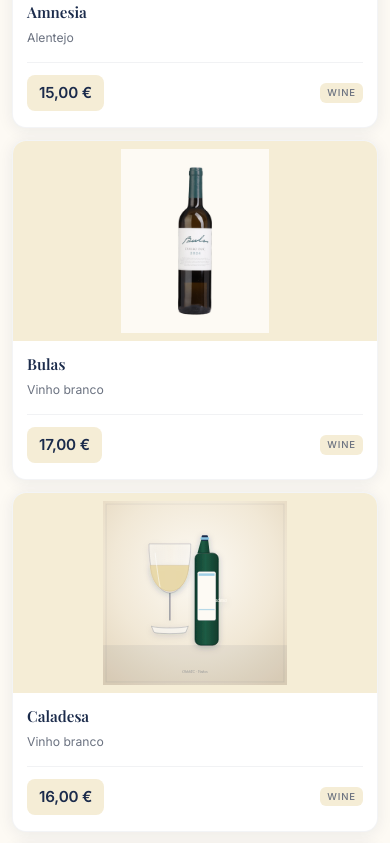
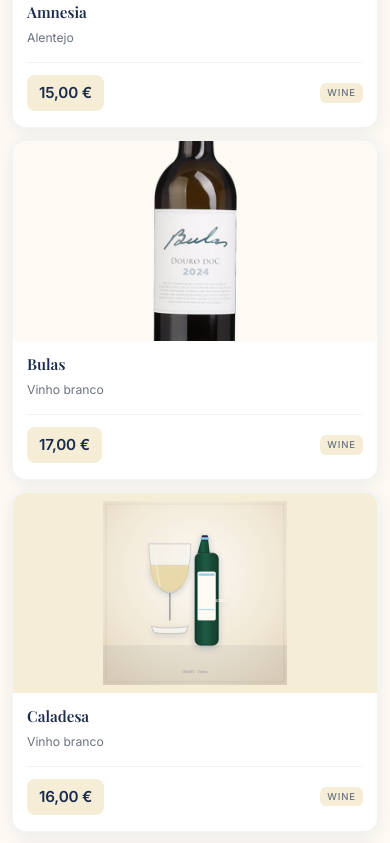
Before and after one commit to jashe1728/ohhhtc-menu, a plain HTML site: page vinhos.html in a window 390 px wide. Shown: the part 836-1679 px from the top of the page. Drawn offline with nearby package versions, Linux system fonts and the light colour scheme; a web font is replaced by a local one.

Commit message:
Ementa de vinhos: 3 colunas + imagens a preencher o cartão (cover) + responsivo 2 colunas

```diff
--- a/vinhos.html
+++ b/vinhos.html
@@ -292,7 +292,7 @@
   /* ── GRID ─────────────────────────────────────────── */
   .cards-grid {
     display: grid;
-    grid-template-columns: repeat(auto-fill, minmax(290px, 1fr));
+    grid-template-columns: repeat(3, 1fr);
     gap: 20px;
   }
 
@@ -317,7 +317,7 @@
   }
   .card:not(:hover) { will-change: auto; }
   .card-img-wrap {
-    position: relative; height: 180px; overflow: hidden;
+    position: relative; height: 300px; overflow: hidden;
     background: var(--sand);
   }
   .card-img-wrap img {
@@ -329,6 +329,10 @@
     object-position: center center;
     padding: 8px;
     background: var(--sand);
+  }
+  .card-img-wrap img.img-cover {
+    object-fit: cover;
+    object-position: center center;
   }
   .card:hover .card-img-wrap img { transform: scale(1.05); }
   .card-img-placeholder {
@@ -460,6 +464,10 @@
     grid-template-columns: 1fr 1fr;
     gap: 20px;
   }
+  @media (max-width: 900px) {
+    .cards-grid { grid-template-columns: repeat(2, 1fr); }
+  }
+
   @media (max-width: 640px) {
     .cards-pair { gap: 10px; }
     .cards-pair .card-img-wrap { height: 120px; }
@@ -635,14 +643,14 @@ const MENU_DATA = [
     icone: "🍷",
     items: [
       { id:78, nome:"Amnesia", preco:15.00, descricao:"Alentejo", tag:"Vinho", imagemUrl:"wines/amnesia-white.svg", imgClass:"img-contain" },
-      { id:79, nome:"Bulas", preco:17.00, descricao:"Vinho branco", tag:"Vinho", imagemUrl:"wineimg_final/bulas-branco.png", imgClass:"img-contain" },
+      { id:79, nome:"Bulas", preco:17.00, descricao:"Vinho branco", tag:"Vinho", imagemUrl:"wineimg_final/bulas-branco.png", imgClass:"img-cover" },
       { id:80, nome:"Caladesa", preco:16.00, descricao:"Vinho branco", tag:"Vinho", imagemUrl:"wines/caladesa.svg", imgClass:"img-contain" },
-      { id:81, nome:"D'Wine Sauvignon Blanc", preco:16.00, descricao:"Famalicão", tag:"Vinho", imagemUrl:"wineimg_final/dwine-sauvignon.png", imgClass:"img-contain" },
-      { id:82, nome:"D'Wine Chardonnay", preco:16.00, descricao:"Vinho branco", tag:"Vinho", imagemUrl:"wineimg_final/dwine-chardonnay.png", imgClass:"img-contain" },
+      { id:81, nome:"D'Wine Sauvignon Blanc", preco:16.00, descricao:"Famalicão", tag:"Vinho", imagemUrl:"wineimg_final/dwine-sauvignon.png", imgClass:"img-cover" },
+      { id:82, nome:"D'Wine Chardonnay", preco:16.00, descricao:"Vinho branco", tag:"Vinho", imagemUrl:"wineimg_final/dwine-chardonnay.png", imgClass:"img-cover" },
       { id:83, nome:"Lacrau Moscatel Galego", preco:19.00, descricao:"Douro", tag:"Vinho", imagemUrl:"wines/lacrau-moscatel.svg", imgClass:"img-contain" },
       { id:84, nome:"Chocopalha Chardonnay", preco:18.00, descricao:"Lisboa", tag:"Vinho", imagemUrl:"wines/chocopalha-chardonnay.svg", imgClass:"img-contain" },
-      { id:85, nome:"Dona Maria", preco:20.00, descricao:"Alentejo", tag:"Vinho", imagemUrl:"wineimg_final/dona-maria-branco.png", imgClass:"img-contain" },
-      { id:86, nome:"Nã Te Rales", preco:17.00, descricao:"Alentejo", tag:"Vinho", imagemUrl:"wineimg_final/na-te-rales-branco.png", imgClass:"img-contain" },
+      { id:85, nome:"Dona Maria", preco:20.00, descricao:"Alentejo", tag:"Vinho", imagemUrl:"wineimg_final/dona-maria-branco.png", imgClass:"img-cover" },
+      { id:86, nome:"Nã Te Rales", preco:17.00, descricao:"Alentejo", tag:"Vinho", imagemUrl:"wineimg_final/na-te-rales-branco.png", imgClass:"img-cover" },
       { id:87, nome:"Manoella", preco:23.00, descricao:"Vinho branco", tag:"Vinho", imagemUrl:"wines/manoella-white.svg", imgClass:"img-contain" },
       { id:88, nome:"Quinta de Saes Encruzado", preco:23.00, descricao:"Vinho branco", tag:"Vinho", imagemUrl:"wines/quinta-saes-encruzado.svg", imgClass:"img-contain" },
     ]
@@ -653,11 +661,11 @@ const MENU_DATA = [
     icone: "🍷",
     items: [
       { id:89, nome:"Amnesia", preco:15.00, descricao:"Alentejo", tag:"Vinho", imagemUrl:"wines/amnesia-red.svg", imgClass:"img-contain" },
-      { id:90, nome:"Bulas", preco:17.00, descricao:"Vinho tinto", tag:"Vinho", imagemUrl:"wineimg_final/bulas-tinto.png", imgClass:"img-contain" },
+      { id:90, nome:"Bulas", preco:17.00, descricao:"Vinho tinto", tag:"Vinho", imagemUrl:"wineimg_final/bulas-tinto.png", imgClass:"img-cover" },
       { id:91, nome:"Vinha Paz", preco:20.00, descricao:"Dão", tag:"Vinho", imagemUrl:"wines/vinha-paz.svg", imgClass:"img-contain" },
-      { id:92, nome:"Alento", preco:18.00, descricao:"Vinho tinto", tag:"Vinho", imagemUrl:"wineimg_final/alento-tinto.png", imgClass:"img-contain" },
-      { id:93, nome:"Nã Te Rales", preco:16.00, descricao:"Alentejo", tag:"Vinho", imagemUrl:"wineimg_final/na-te-rales-tinto.png", imgClass:"img-contain" },
-      { id:94, nome:"Dona Maria", preco:25.00, descricao:"Alentejo", tag:"Vinho", imagemUrl:"wineimg_final/dona-maria-tinto.png", imgClass:"img-contain" },
+      { id:92, nome:"Alento", preco:18.00, descricao:"Vinho tinto", tag:"Vinho", imagemUrl:"wineimg_final/alento-tinto.png", imgClass:"img-cover" },
+      { id:93, nome:"Nã Te Rales", preco:16.00, descricao:"Alentejo", tag:"Vinho", imagemUrl:"wineimg_final/na-te-rales-tinto.png", imgClass:"img-cover" },
+      { id:94, nome:"Dona Maria", preco:25.00, descricao:"Alentejo", tag:"Vinho", imagemUrl:"wineimg_final/dona-maria-tinto.png", imgClass:"img-cover" },
       { id:95, nome:"Dona Maria Grande Reserva", preco:60.00, descricao:"Alentejo", tag:"Vinho", imagemUrl:"wines/dona-maria-gr.svg", imgClass:"img-contain" },
       { id:96, nome:"Passagem", preco:28.00, descricao:"Douro", tag:"Vinho", imagemUrl:"wines/passagem.svg", imgClass:"img-contain" },
       { id:97, nome:"Manoella", preco:28.00, descricao:"Douro", tag:"Vinho", imagemUrl:"wines/manoella-red.svg", imgClass:"img-contain" },
@@ -674,7 +682,7 @@ const MENU_DATA = [
       { id:101, nome:"D'Wine Rosé", preco:16.00, descricao:"Vinho rosé", tag:"Vinho", imagemUrl:"wines/dwine-rose.svg", imgClass:"img-contain" },
       { id:102, nome:"Quinta de Saes", preco:16.00, descricao:"Dão", tag:"Vinho", imagemUrl:"wines/quinta-saes-rose.svg", imgClass:"img-contain" },
       { id:103, nome:"Lacrau", preco:17.00, descricao:"Vinho rosé", tag:"Vinho", imagemUrl:"wines/lacrau-rose.svg", imgClass:"img-contain" },
-      { id:104, nome:"Dona Maria Rosé", preco:20.00, descricao:"Vinho rosé", tag:"Vinho", imagemUrl:"wineimg_final/dona-maria-rose.png", imgClass:"img-contain" },
+      { id:104, nome:"Dona Maria Rosé", preco:20.00, descricao:"Vinho rosé", tag:"Vinho", imagemUrl:"wineimg_final/dona-maria-rose.png", imgClass:"img-cover" },
       { id:105, nome:"Minuty", preco:26.00, descricao:"França", tag:"Vinho", imagemUrl:"wines/minuty.svg", imgClass:"img-contain" },
     ]
   },
```
